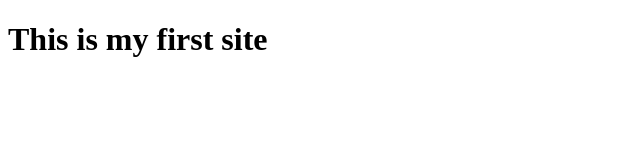
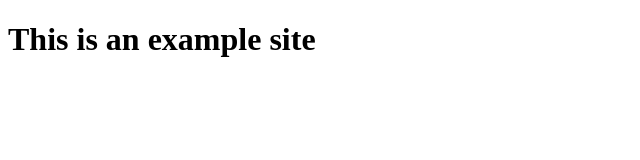
Before and after one commit to xDfaunredd/my-first-project, a plain HTML site: page index.html in a window 1280 px wide. Shown: the whole page, without its empty margins (0-640 px from the left). Drawn offline with Linux system fonts and the light colour scheme.

Commit message:
fix index file

```diff
--- a/index.html
+++ b/index.html
@@ -6,6 +6,6 @@
     <title>Document</title>
   </head>
   <body>
-    <h1>This is my first site</h1>
+    <h1>This is an example site</h1>
   </body>
 </html>
```
